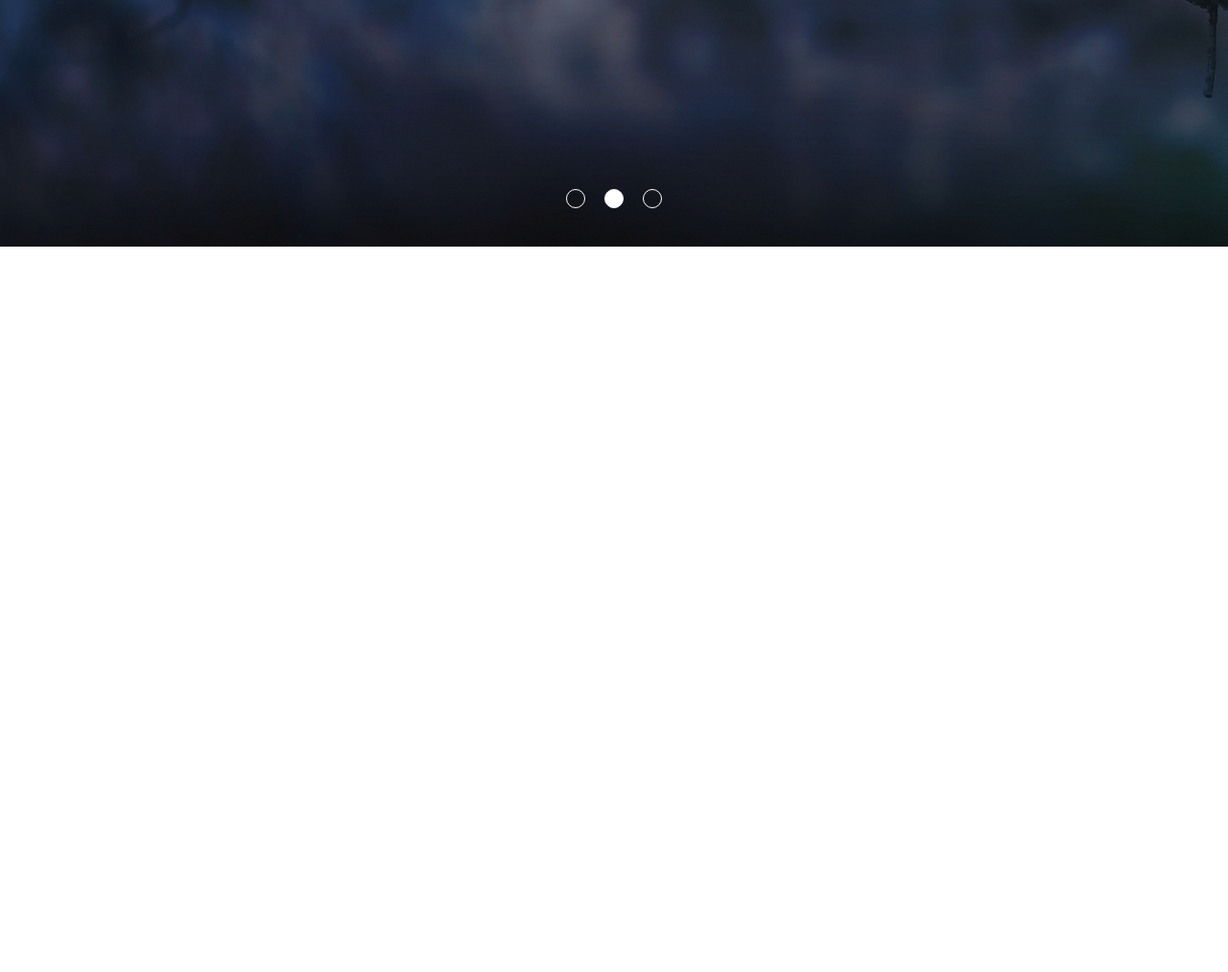
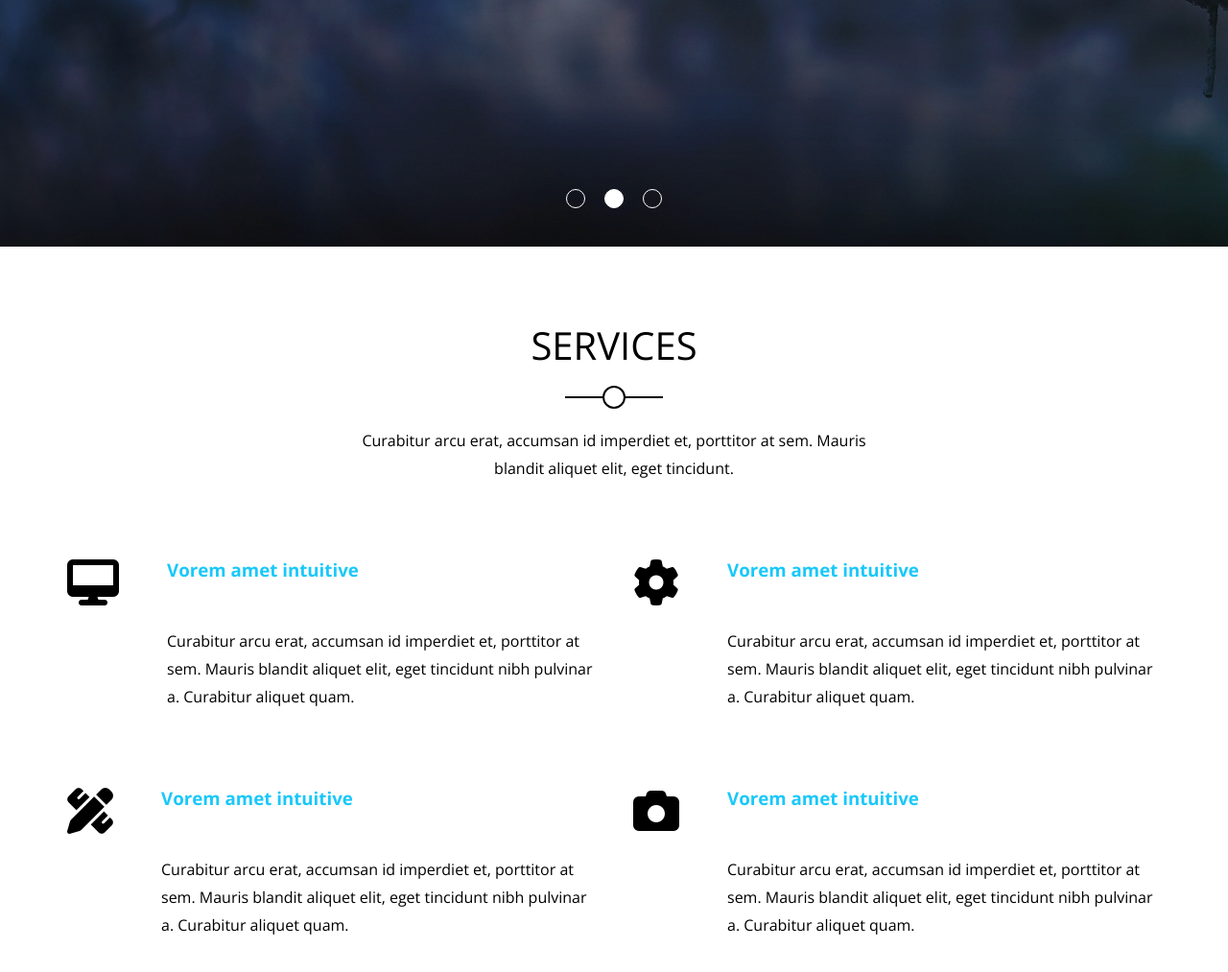
Before and after one commit to khadija-dari/HTML_And_CSS_Template_two, a plain HTML site: page index.html in a window 1280 px wide. Shown: the part 543-1556 px from the top of the page at 96% size. Before the commit the page ends 800 px from the top, so only its background shows below. Drawn offline with nearby package versions, Linux system fonts and the light colour scheme.

Commit message:
End section services

```diff
--- a/css/main.css
+++ b/css/main.css
@@ -45,8 +45,41 @@ a {
   --main-color: #19c8fa;
   --transparent-color: rgb(15 116 143 / 70%);
   --basic-color: #fff;
+  --padding: 80px;
 }
 /* END VARIABLES */
+/* START COMPONENT */
+.special-hading {
+  text-align: center;
+  padding-bottom: 80px ;
+}
+.special-hading h2 {
+  font-size: 40px;
+  font-weight: 300;
+}
+.special-hading hr {
+  width: 100px;
+  margin: 30px auto;
+  border: 0.5px solid;
+}
+.special-hading hr::before {
+  content: "";
+  position: absolute;
+  right: 50%;
+  left: 50%;
+  transform: translate(-50%, -50%);
+  width: 20px;
+  height: 20px;
+  border: 2px solid black;
+  border-radius: 50%;
+  background-color: var(--basic-color);
+}
+.special-hading p {
+    max-width: 530px;
+    margin: auto;
+    line-height: 1.8em;
+}
+/* END COMPONENT */
 /* START HEADER */
 header {
   position: absolute;
@@ -227,3 +260,46 @@ transform: translateY(-50%);
   }
 }
 /* END SECTION */
+/* START SECTION SERVICES */
+.services {
+  padding-top: var(--padding);
+  padding-bottom: var(--padding);
+}
+.services .content {
+display: grid;
+grid-template-columns: repeat(auto-fill, minmax(450px, 1fr));
+grid-gap: 80px 40px;
+
+}
+.services .content .serv {
+  display: flex;
+}
+
+.services .content .serv i {
+  margin-right: 50px;
+}
+.services .content .serv .text h3 {
+  margin-bottom: 50px;
+  color: var(--main-color);
+}
+.services .content .serv .text p {
+  line-height: 1.8em;
+}
+@media(max-width:768px) {
+  .services .content {
+    display: flex;
+    flex-direction: column;
+  }
+  .services .content .serv  {
+    flex-direction: column;
+    justify-items: center;
+    text-align: center;
+  }
+  .services .content .serv i {
+    margin: auto;
+  }
+  .services .content .serv .text h3 {
+    margin: 30px auto;
+  }
+}
+/* END SECTION SERVICES */
--- a/index.html
+++ b/index.html
@@ -44,7 +44,7 @@
       </div>
     </header>
     <!-- END HEADER -->
-    <!-- START SECTION -->
+    <!-- START SECTION LANDING-->
     <div class="landing">
       <div class="overly"></div>
       <div class="text">
@@ -69,6 +69,66 @@
         <li></li>
       </ul>
     </div>
-    <!-- END SECTION  -->
+    <!-- END SECTION LANDING -->
+    <!-- START SECTION SERVICES -->
+    <section class="services">
+      <div class="container">
+        <div class="special-hading">
+          <h2>SERVICES</h2>
+          <hr />
+          <p>
+            Curabitur arcu erat, accumsan id imperdiet et, porttitor at sem.
+            Mauris blandit aliquet elit, eget tincidunt.
+          </p>
+        </div>
+        <div class="content">
+          <div class="serv">
+            <i class="fas fa-desktop fa-3x"></i>
+            <div class="text">
+              <h3>Vorem amet intuitive</h3>
+              <p>
+                Curabitur arcu erat, accumsan id imperdiet et, porttitor at sem.
+                Mauris blandit aliquet elit, eget tincidunt nibh pulvinar a.
+                Curabitur aliquet quam.
+              </p>
+            </div>
+          </div>
+          <div class="serv">
+            <i class="fas fa-cog fa-3x"></i>
+            <div class="text">
+              <h3>Vorem amet intuitive</h3>
+              <p>
+                Curabitur arcu erat, accumsan id imperdiet et, porttitor at sem.
+                Mauris blandit aliquet elit, eget tincidunt nibh pulvinar a.
+                Curabitur aliquet quam.
+              </p>
+            </div>
+          </div>
+          <div class="serv">
+            <i class="fas fa-pencil-ruler fa-3x"></i>
+            <div class="text">
+              <h3>Vorem amet intuitive</h3>
+              <p>
+                Curabitur arcu erat, accumsan id imperdiet et, porttitor at sem.
+                Mauris blandit aliquet elit, eget tincidunt nibh pulvinar a.
+                Curabitur aliquet quam.
+              </p>
+            </div>
+          </div>
+          <div class="serv">
+            <i class="fas fa-camera fa-3x"></i>
+            <div class="text">
+              <h3>Vorem amet intuitive</h3>
+              <p>
+                Curabitur arcu erat, accumsan id imperdiet et, porttitor at sem.
+                Mauris blandit aliquet elit, eget tincidunt nibh pulvinar a.
+                Curabitur aliquet quam.
+              </p>
+            </div>
+          </div>
+        </div>
+      </div>
+    </section>
+    <!-- END SECTION SERVICES -->
   </body>
 </html>
```
Lines whose indentation alone changed are shown as unchanged.
